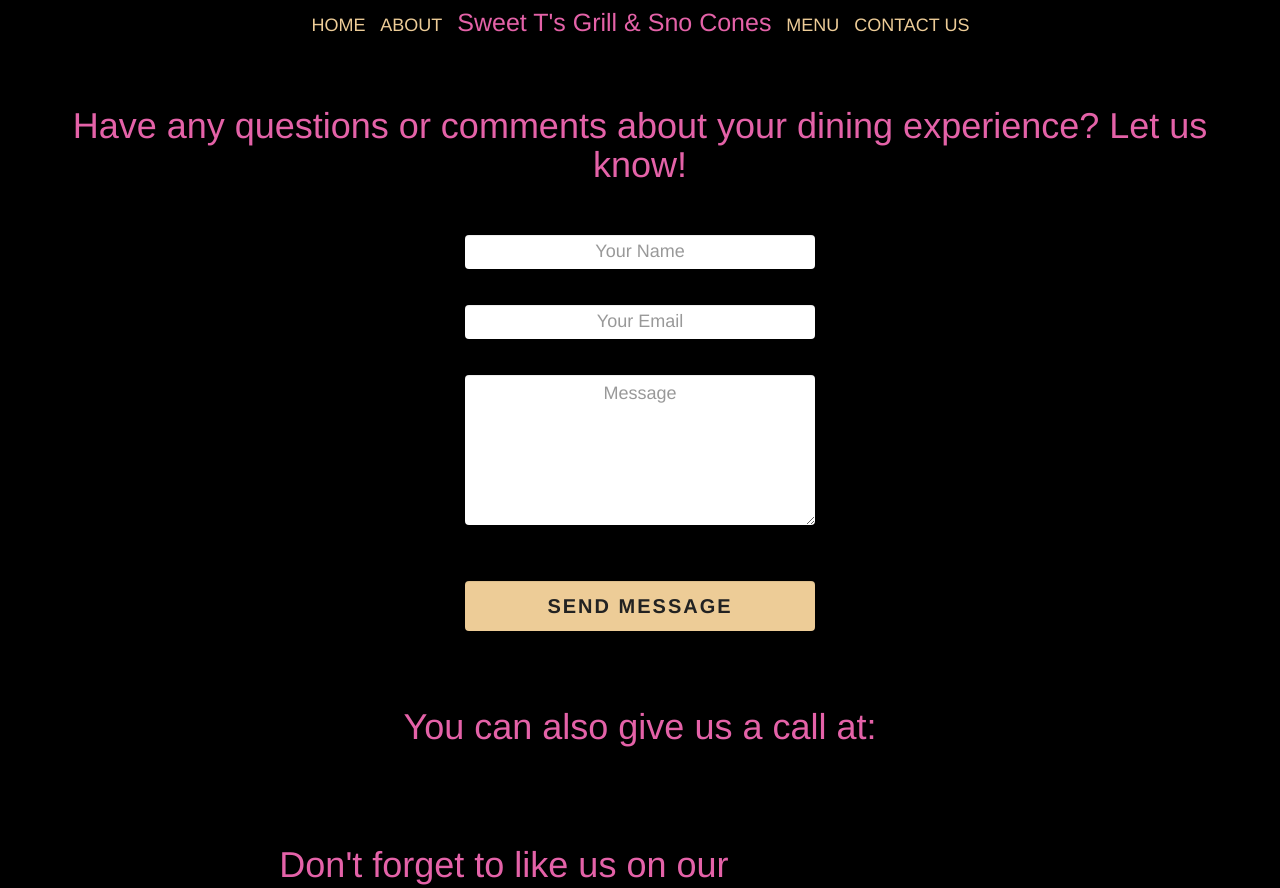
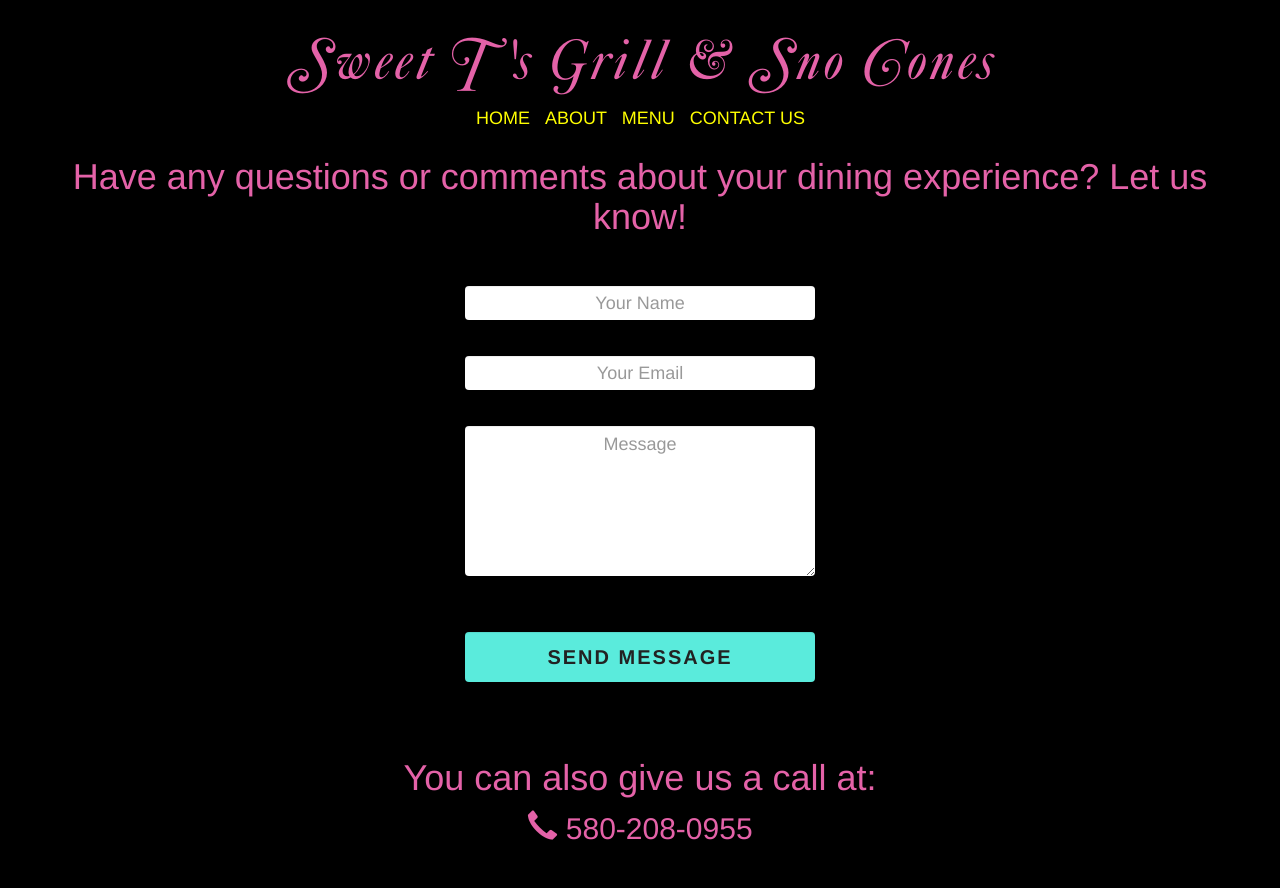
Before and after one commit to ryan96db/SweetTs, a PHP site: page /contact.html in a window 1280 px wide. Shown: the top 888 px of the page. Run offline with PHP 8.4, Linux system fonts and the light colour scheme; some libraries are stand-ins or nearby versions.

Commit message:
Change restaurant name font, add Facebook Page, update footer and contact information

```diff
--- a/contact.html
+++ b/contact.html
@@ -24,19 +24,30 @@
   </head>
   <body>
 
+
+    <div id="fb-root"></div>
+<script>(function(d, s, id) {
+  var js, fjs = d.getElementsByTagName(s)[0];
+  if (d.getElementById(id)) return;
+  js = d.createElement(s); js.id = id;
+  js.src = 'https://connect.facebook.net/en_US/sdk.js#xfbml=1&version=v3.2';
+  fjs.parentNode.insertBefore(js, fjs);
+}(document, 'script', 'facebook-jssdk'));</script>
+
   <header>
 
+<a style ="text-decoration: none" href="index.html"><div id="containerwithlogo">Sweet T 's Grill & Sno Cones</div></a>
 
       <div><!-- Navigation Bar -->
 
 
-<ul id="nav">
+
+         <ul id="nav">
           <li><a href="index.html">Home</a></li>
           <li><a href="about.html">About</a></li>
           <!-- <li> <a href="index.html">
          <img id="logoimage" src="images/Logo.jpg" width=300 height= "150" style="border: 0">
          </a></li> -->
-         <li><a href="index.html"><div class="restaurantName">Sweet T's Grill & Sno Cones</div></a></li>
          <li><a href="menu.html">Menu</a></li>
           <li><a href="contact.html">Contact Us</a></li>
 
@@ -50,8 +61,6 @@
           <!-- <a id="facebook" href="https://www.facebook.com/Losmochiscommerce/"><i class="fa fa-facebook"></i></a>
           </ul> -->
       </div><!-- End of Navigation Bar -->
-      <br>
-      <br>
 
   </header>
 
@@ -81,11 +90,13 @@
   <h1>You can also give us a call at: </h1>
 
 
-          <a id="phone" href="tel:410-602-5008">
-              <span class="glyphicon glyphicon-earphone"></span> 410-602-5008</a><br><br>
+          <a id="phone" href="tel:580-208-0955">
+              <span class="glyphicon glyphicon-earphone"></span> 580-208-0955</a><br><br>
 
 
-  <h1>Don't forget to like us on our <a id="fblink" href="https://www.facebook.com/Losmochiscommerce/" target = "_blank">Facebook Page!</h1>
+  <!-- <h1>Don't forget to like us on our <a id="fblink" href="https://mobile.facebook.com/SWEET-TS-Grill-SNO-CONES-973572179488467/" target = "_blank">Facebook Page!</h1> -->
+
+   <div align = "center"><iframe id="fbpage" src="https://www.facebook.com/plugins/page.php?href=https%3A%2F%2Ffacebook.com%2FSWEET-TS-Grill-SNO-CONES-973572179488467%2F&tabs=timeline&width=350&height=500&small_header=false&adapt_container_width=true&hide_cover=false&show_facepile=true&appId" width="350" height="500" style="border:none;overflow:hidden" scrolling="no" frameborder="0" allowTransparency="true" allow="encrypted-media"></iframe></div>
 
 </div>
 
@@ -101,7 +112,9 @@
             <section id="hours" class="col-sm-4">
               <span>Hours:</span><br>
               Mon-Sat: 11:00am - 7:00pm<br>
-              Sun: CLOSED<br>
+              Sun: CLOSED<br><br>
+
+             <div class="fb-like" data-href="https://mobile.facebook.com/SWEET-TS-Grill-SNO-CONES-973572179488467/" data-layout="button" data-action="like" data-size="small" data-show-faces="false" data-share="true"></div>
               <hr class="visible-xs">
             </section>
 
--- a/css/styles.css
+++ b/css/styles.css
@@ -9,7 +9,8 @@
 /*<!-- Sweet Ts Colors:
 Pink: #E462A8;
 Teal: #5AEBDC;
-Yellow: #EDCC97;
+Yellow: #EDCC97; From first picture
+Yellow: #FFFF00; From updated picture
 Fonts: Caslon No 540 D;
 Caslon No337
 /*Gets rid of default margin/padding in browser*/
@@ -25,20 +26,7 @@
 	src: url("OPTICaslonFive-Swash.otf");
 }
 
-#containerwithlogo {
-	text-align: center;
-	position: relative;
-	display: block;
-	background
 
-
-}
-
-#nav li a div {
-	color: #E462A8;
-	text-transform: none;
-	font-size: 25px;
-}
 /*Beginning of Navigation Bar*/
 
 #nav {
@@ -60,7 +48,7 @@
 	padding: 5px 5px;
 	/*font-size: 18px;*/
 	text-decoration: none;
-	color: #EDCC97;
+	color: #FFFF00;
 	/*border-right: 1px solid #ccc;*/
 	text-transform: uppercase;
 
@@ -98,7 +86,7 @@
 	padding-bottom: 20px;
 	padding-left: 10px;
 	padding-right: 10px;
-    background-color: #fff;
+    background-color: #5AEBDC;
 
 }
 
@@ -125,7 +113,7 @@
 
 .panel-footer {
 	margin-top: 20px;
-	background-color: #EDCC97;
+	background-color: #5AEBDC;
 	border-top: none;
 	/*color: #000000;*/
 	color: #000;
@@ -141,6 +129,11 @@
 	width: 100%;
 	margin-top: 20px;
 }
+
+hr {
+	border-color: #E462A8;
+}
+
 
 /*
 Beginning of Menu Stylings*/
@@ -237,11 +230,9 @@
   outline: none;
   color: black;
   font-family: inherit;
-  margin: 0;
-  margin-bottom: 100px;
+  margin-top: 10px;
   z-index: 10;
   background-color: black;
-
 
 }
 
@@ -250,7 +241,7 @@
   display: none;
   position: fixed;
   background-color: #EDCC97;
-  min-width: 160px;
+  min-width: 50px;
   box-shadow: 0px 8px 16px 0px rgba(0,0,0,0.2);
   z-index: 1;
   font-size: auto;
@@ -267,9 +258,6 @@
   text-decoration: none;
   text-align: left;
   display: block;
-
-
-
 
 }
 
@@ -303,6 +291,14 @@
 #specialdescription{
 	text-align: center;
 }
+
+/*End of specials*/
+
+/*Beginning of about page*/
+.jumbotron {
+	background-color: #FFFF00;;
+}
+/*End of about page*/
 /*BEGINNING OF CONTACT FORM*/
 
 form {
@@ -343,7 +339,7 @@
 }
 
 form .submit {
-  background: #EDCC97;
+  background: #5AEBDC;
   border-color: transparent;
   color: #222;
   font-size: 20px;
@@ -366,19 +362,21 @@
 	padding-bottom: 0;
 	text-decoration: none;
 	list-style: none;
-	font-size: 20px;
-	color: #000;
+	font-size: 30px;
+	color: #E462A8;
 
 }
 
 #fblink {
 	text-decoration: none;
-	color: #000;
+	color: #E462A8;
 }
 
 #fblink:hover {
-	color: #2D582B;
+	color: #FFFF00;
 }
+
+
 
 /*END OF CONTACT FORM*/
 
@@ -412,15 +410,30 @@
 
 /*// Extra small devices (portrait phones, less than 646px)*/
 
-@media (min-width: 580px) {
+@media (min-width: 350px) {
 
 	#nav li a {
-		font-size: 12px;
+		font-size: 20px;
 	}
 	#nav li a img {
 		width: 200px;
 		height: 100px;
 	}
+
+	#containerwithlogo {
+	text-align: center;
+	position: relative;
+	display: block;
+	color: #E462A8;
+	text-transform: none;
+	font-size: 35px;
+	font-family: "Caslon";
+	letter-spacing: 3px;
+	margin-bottom: 5px;
+	margin-top: 25px;
+
+
+}
 }
 /*// Small devices (landscape phones, 646px and up)*/
 @media  (min-width: 646px) {
@@ -460,5 +473,19 @@
 /*// Extra large devices (large desktops, 1200px and up)*/
 @media (min-width: 1200px) {
 
+	#containerwithlogo {
+	text-align: center;
+	position: relative;
+	display: block;
+	color: #E462A8;
+	text-transform: none;
+	font-size: 50px;
+	font-family: "Caslon";
+	letter-spacing: 3px;
+	margin-bottom: 5px;
+
+
+}
+
 
  }
```
Also changed, not shown: about.html (+17 -4 lines), index.html (+14 -3 lines), menu.html (+14 -2 lines).
